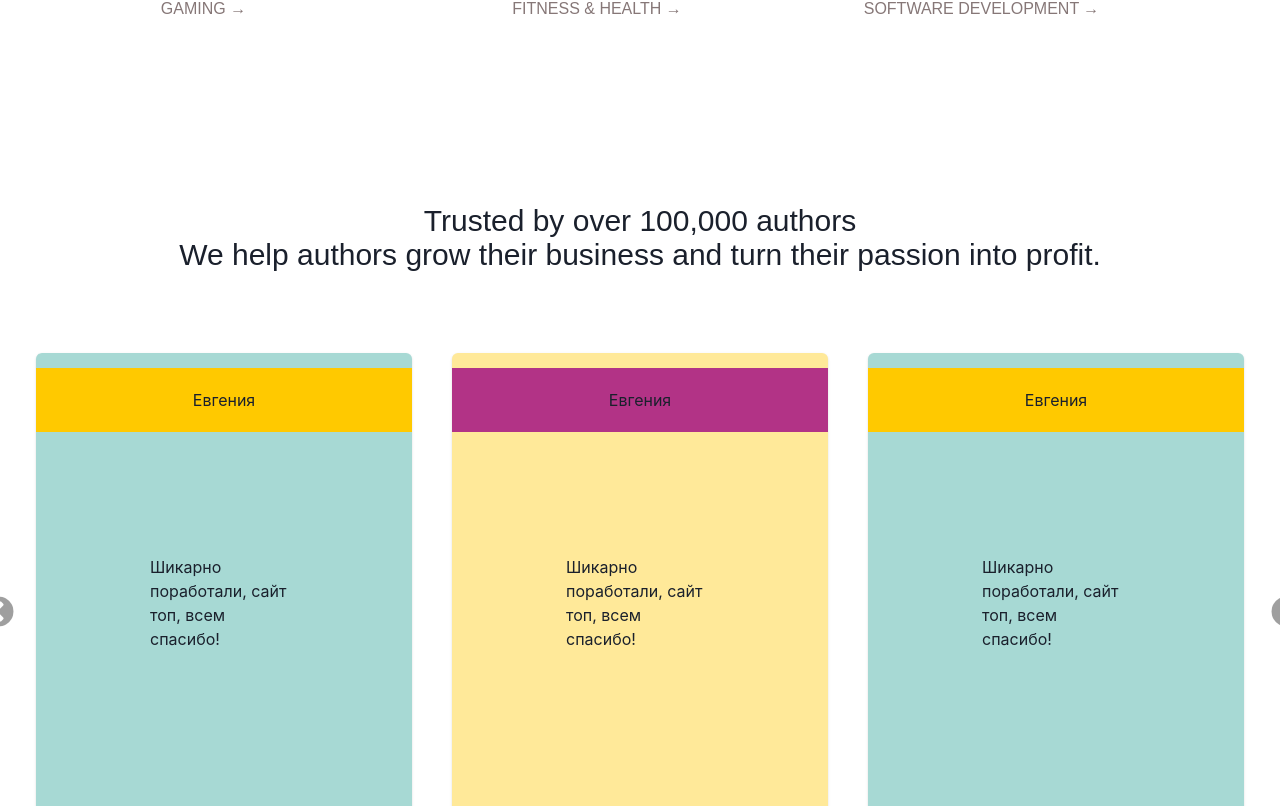
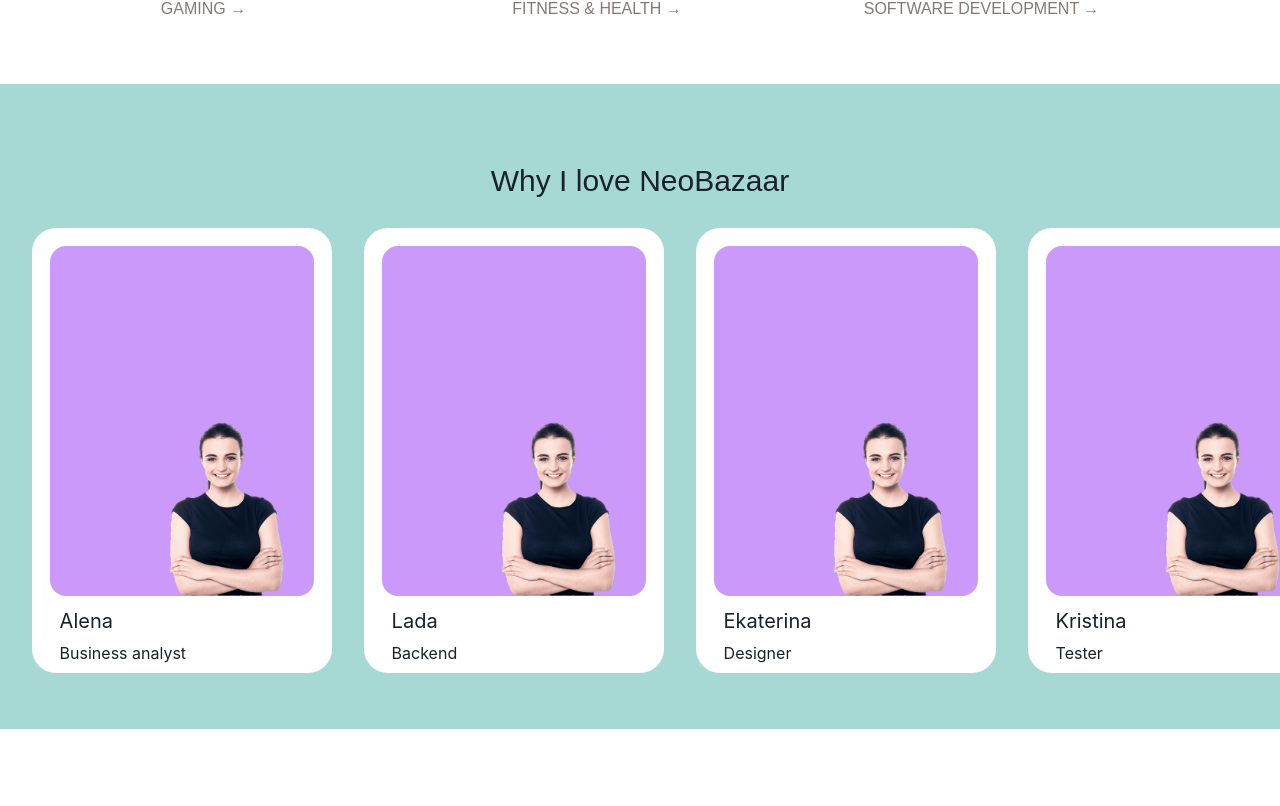
Before and after one commit to lada000/DigitalBazaar, a React (Create React App) app: page / in a window 1280 px wide. Shown: the part 3154-3960 px from the top of the page. Built offline with nearby package versions, Linux system fonts and the light colour scheme.

Commit message:
Fix reviews

```diff
--- a/src/components/LogInSignUp/buttonGoogle.jsx
+++ b/src/components/LogInSignUp/buttonGoogleSignUp.jsx
@@ -3,7 +3,7 @@
 import { FcGoogle } from "react-icons/fc";
 
 
-const ButtonGoogle = () => {
+const ButtonGoogleSignUp = () => {
   return (
     <Center>
       <Button leftIcon={<FcGoogle />}
@@ -18,10 +18,10 @@
         lineHeight= "20px"
         _hover={{ bg: "fuchsia" }}
         >
-        Log in with Google
+        Sign Up with Google
       </Button>
     </Center>
   );
 };
 
-export default ButtonGoogle;
+export default ButtonGoogleSignUp;
--- a/src/components/LogInSignUp/headerLogIn.jsx
+++ b/src/components/LogInSignUp/headerLogIn.jsx
@@ -9,7 +9,6 @@
             <Container maxW="8xl" textTransform="uppercase">
                 <Flex justifyContent="space-between" alignItems="center">
                     <ChakraLink as={ReactRouterLink} to="/" style={{ textDecoration: "none" }} fontWeight="500" fontSize="30px" lineHeight="35.8px">NEOBAZAAR</ChakraLink>
-                    <ChakraLink textStyle="button-medium" as={ReactRouterLink} to="/sign-up"> Sign Up </ChakraLink>
                 </Flex>
 
             </Container>
--- a/src/pages/Home/_reviews.jsx
+++ b/src/pages/Home/_reviews.jsx
@@ -1,184 +1,165 @@
-import React from "react";
-import {
-  Card,
-  CardHeader,
-  CardBody,
-  Container,
-  Text,
-  Box,
-  Divider,
-  Center,
-} from "@chakra-ui/react";
-import Slider from "react-slick";
-import "slick-carousel/slick/slick.css";
-import "slick-carousel/slick/slick-theme.css";
-import styled from "styled-components";
-
-
-
-const SliderWrapper = styled(Box)`
-  .slick-slide {
-    padding: 10px 20px;
-  }
-
-  .slick-prev {
-    left: -35px;
-  }
-`;
-
-const StyledArrow = styled.div`
-  &:before {
-    color: grey;
-    cursor: pointer;
-    font-size: 35px;
-  }
-`;
-
-function NextArrow(props) {
-  const { className, style, onClick } = props;
-  return (
-    <StyledArrow className={className} style={{ ...style }} onClick={onClick} />
-  );
-}
-
-function PrevArrow(props) {
-  const { className, style, onClick } = props;
-  return (
-    <StyledArrow className={className} style={{ ...style }} onClick={onClick} />
-  );
-}
+import { React, useState } from "react";
+import { Container, Text, Box, Center } from "@chakra-ui/react";
+import Girl from "../../image/Girl.png";
 
 const Reviews = () => {
-  const settings = {
-    infinite: true,
-    speed: 500,
-    slidesToShow: 3,
-    slidesToScroll: 1,
-    initialSlide: 0,
-    nextArrow: <NextArrow />,
-    prevArrow: <PrevArrow />,
-    responsive: [
+  const blocks = [
     {
-        breakpoint: 1024,
-        settings: {
-          slidesToShow: 2,
-          slidesToScroll: 1,
-        },
+      avatar: Girl,
+      name: "Alena",
+      role: "Business analyst",
+      description:
+        "Пришёл в проект модератором, но задачи по модерации контента отодвинулись в сторону. Получал рутинные задачи, но хотел большего. Занимался тестированием, копирайтингом, переводами и дизайном. Команда разработки помогала и учила. Руководство доверяло и видело мой потенциал. Бывший руководитель подсказал, что могу стать продакт менеджером, и так и случилось. Теперь яувереннее в своих решениях и знаниях. Компания поддерживает развитие сотрудников и есть замечательные коллеги. Очень ценю и обожаю наш проект, это мотивирует меня делать его лучше.",
     },
     {
-        breakpoint: 600,
-        settings: {
-          slidesToShow: 1,
-          slidesToScroll: 1,
-        },
+      avatar: Girl,
+      name: "Lada",
+      role: "Backend",
+      description: "Description for Lada...",
     },
     {
-        breakpoint: 480,
-        settings: {
-          slidesToShow: 1,
-          slidesToScroll: 1,
+      avatar: Girl,
+      name: "Ekaterina",
+      role: "Designer",
+      description: "Description for Ekaterina...",
     },
+    {
+      avatar: Girl,
+      name: "Kristina",
+      role: "Tester",
+      description: "Description for Kristina...",
     },
-    ],
+    {
+      avatar: Girl,
+      name: "Eugenia",
+      role: "Frontend",
+      description: "Description for Eugenia...",
+    },
+  ];
+
+  const [isHovered, setIsHovered] = useState(Array(blocks.length).fill(false));
+
+  const handleMouseEnter = (index) => {
+    setIsHovered(isHovered.map((hovered, i) => (i === index ? true : false)));
+  };
+
+  const handleMouseLeave = () => {
+    setIsHovered(Array(blocks.length).fill(false));
+  };
+
+  const avatarStyle = {
+    borderRadius: "16px",
+    backgroundColor: "rgba(203,153,249,100)",
+    backgroundRepeat: "no-repeat",
+    backgroundPosition: "right bottom, left top",
+    backgroundSize: "contain, cover",
+    color: "#fff",
+    position: "relative",
+    transition: "all .4s ease-in-out",
+  };
+
+  const flexTextStyle = {
+    display: "flex",
+    flexDirection: "column",
+    gap: "5px",
+    padding: "10px 10px",
+  };
+
+  const reviewStyle = {
+    display: "inline-block",
+    padding: "1.1em",
+    borderRadius: "24px",
+    backgroundColor: "#fff",
+    height: "445px",
+    width: "300px",
+    overflow: "hidden",
+    margin: "0 1em",
+    overflowY: "scroll",
+    scrollbarWidth: "none",
   };
   return (
-    <Box as='section'>
-      <Container maxW='8xl' margin='100px auto'>
-        <Center><Text as="h2" textStyle="heading-small" textAlign="center" padding="70px 0">Trusted by over 100,000 authors<Divider orientation='vertical'/>
-We help authors grow their business and turn their passion into profit.</Text></Center>
-        <SliderWrapper>
-          <Slider {...settings}>
-            <Card bgColor='green' minH='500px' position='relative'>
-              <CardHeader
-                position='absolute'
-                width='100%'
-                bgColor='orange'
-                top='15px'
-                textAlign='center'>
-                <Text>Евгения</Text>
-              </CardHeader>
-              <CardBody
-                position='absolute'
-                top='50%'
-                left='50%'
-                transform='translate(-50%, -50%)'>
-                <Text>Шикарно поработали, сайт топ, всем спасибо!</Text>
-              </CardBody>
-            </Card>
-
-            <Card bgColor='yellow' minH='500px' position='relative'>
-              <CardHeader
-                position='absolute'
-                width='100%'
-                bgColor='fuchsia'
-                top='15px'
-                textAlign='center'>
-                <Text>Евгения</Text>
-              </CardHeader>
-              <CardBody
-                position='absolute'
-                top='50%'
-                left='50%'
-                transform='translate(-50%, -50%)'>
-                <Text>Шикарно поработали, сайт топ, всем спасибо!</Text>
-              </CardBody>
-            </Card>
-
-            <Card bgColor='green' minH='500px' position='relative'>
-              <CardHeader
-                position='absolute'
-                width='100%'
-                bgColor='orange'
-                top='15px'
-                textAlign='center'>
-                <Text>Евгения</Text>
-              </CardHeader>
-              <CardBody
-                position='absolute'
-                top='50%'
-                left='50%'
-                transform='translate(-50%, -50%)'>
-                <Text>Шикарно поработали, сайт топ, всем спасибо!</Text>
-              </CardBody>
-            </Card>
-
-            <Card bgColor='pink' minH='500px' position='relative'>
-              <CardHeader
-                position='absolute'
-                width='100%'
-                bgColor='green-black'
-                top='15px'
-                textAlign='center'>
-                <Text>Евгения</Text>
-              </CardHeader>
-              <CardBody
-                position='absolute'
-                top='50%'
-                left='50%'
-                transform='translate(-50%, -50%)'>
-                <Text>Шикарно поработали, сайт топ, всем спасибо!</Text>
-              </CardBody>
-            </Card>
-
-            <Card bgColor='yellow' minH='500px' position='relative'>
-              <CardHeader
-                position='absolute'
-                width='100%'
-                bgColor='fuchsia'
-                top='15px'
-                textAlign='center'>
-                <Text>Евгения</Text>
-              </CardHeader>
-              <CardBody
-                position='absolute'
-                top='50%'
-                left='50%'
-                transform='translate(-50%, -50%)'>
-                <Text>Шикарно поработали, сайт топ, всем спасибо!</Text>
-              </CardBody>
-            </Card>
-          </Slider>
-        </SliderWrapper>
+    <Box
+      as='section'
+      bg='rgba(167, 217, 212, 1)'
+      padding='50px 0'
+      overflowX='scroll'
+      style={{
+        "scrollbar-width": "none",
+        "overflow-x": "scroll",
+      }}>
+      <Container className='reviews' maxW='max-content' margin='0 auto' whiteSpace='nowrap'>
+        <Center>
+          <Text
+            as='h2'
+            textStyle='heading-small'
+            textAlign='center'
+            padding='30px 0'>
+            Why I love NeoBazaar
+          </Text>
+        </Center>
+        {blocks.map((block, index) => (
+          <Box
+            key={index}
+            className='review'
+            bgColor='green'
+            style={reviewStyle}
+            onMouseEnter={() => handleMouseEnter(index)}
+            onMouseLeave={handleMouseLeave}>
+            <Box
+              className='Avatar'
+              style={{
+                backgroundImage: `url(${block.avatar})`,
+                ...avatarStyle,
+                ...flexTextStyle,
+                height: isHovered[index] ? "75px" : "350px",
+              }}>
+              <Text
+                as='h3'
+                style={{
+                  opacity: isHovered[index] ? "1" : "0",
+                  transition: "all .25s",
+                }}>
+                {block.name}
+              </Text>
+              <Text
+                as='h4'
+                style={{
+                  opacity: isHovered[index] ? "1" : "0",
+                  transition: "all .25s",
+                }}>
+                {block.role}
+              </Text>
+            </Box>
+            <Box className='name' style={flexTextStyle}>
+              <Text
+                as='h3'
+                style={{
+                  display: isHovered[index] ? "none" : "block",
+                  transition: "all .25s",
+                  fontSize: "20px",
+                }}>
+                {block.name}
+              </Text>
+              <Text
+                as='h4'
+                style={{
+                  display: isHovered[index] ? "none" : "block",
+                  transition: "all .25s",
+                }}>
+                {block.role}
+              </Text>
+            </Box>
+            <Box
+              className='desc'
+              style={{
+                display: isHovered[index] ? "block" : "none",
+                transition: "all .25s",
+                whiteSpace: 'wrap'
+              }}>
+              {block.description}
+            </Box>
+          </Box>
+        ))}
       </Container>
     </Box>
   );
--- a/src/pages/logIn.jsx
+++ b/src/pages/logIn.jsx
@@ -1,10 +1,10 @@
 import React from "react";
 import { Box, Container, Text } from "@chakra-ui/react";
 import LoginSquares from "../components/LogInSignUp/loginSquares";
-import ButtonGoogle from "../components/LogInSignUp/buttonGoogle";
 import FormLogInSeparator from "../components/LogInSignUp/formSeparator";
 import HeaderLogIn from "../components/LogInSignUp/headerLogIn";
 import FormLogIn from "../components/LogInSignUp/formLogIn";
+import ButtonGoogleLogIn from "../components/LogInSignUp/buttonGoogleLogIn";
 
 const LogIn = () => {
   return (
@@ -30,7 +30,7 @@
                 Welcom to our platform NeoBazaar
               </Text>
             </Box>
-            <ButtonGoogle />
+            <ButtonGoogleLogIn />
             <FormLogInSeparator />
             <FormLogIn />
           </Box>
```
Also changed, not shown: src/components/LogInSignUp/buttonGoogleLogIn.jsx (added, +27 -0 lines), src/components/LogInSignUp/formSignUp.jsx (+5 -4 lines), src/pages/signUp.jsx (+19 -12 lines), src/image/Girl.png (added). Lines whose indentation alone changed are shown as unchanged.
